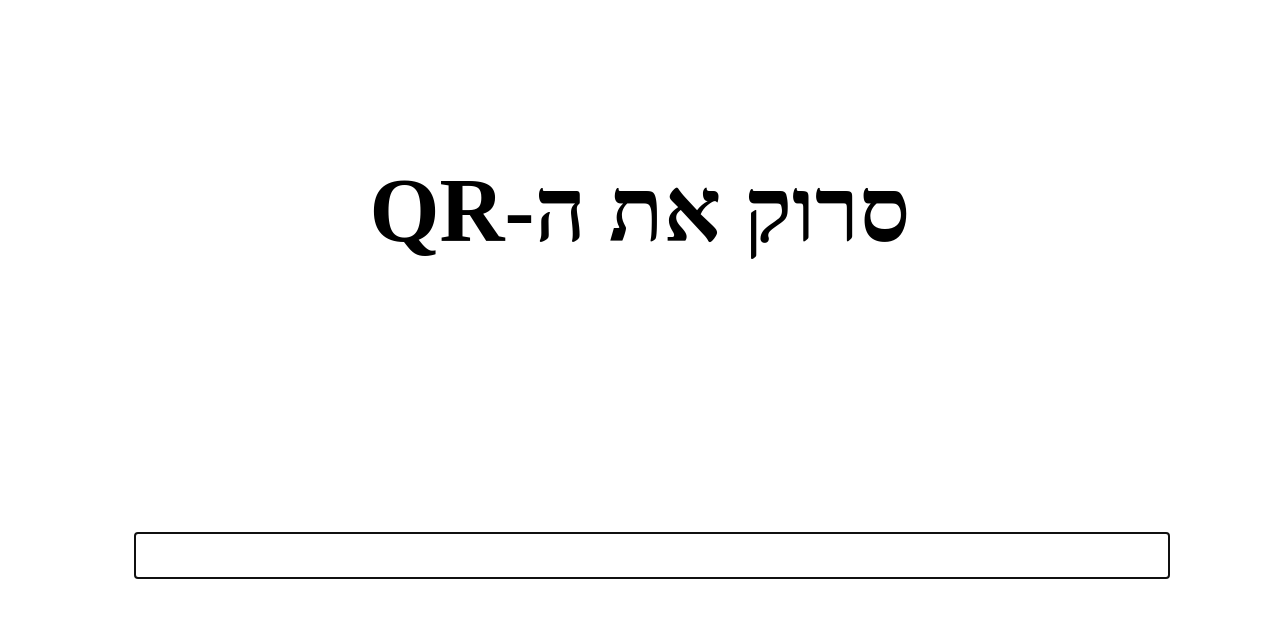
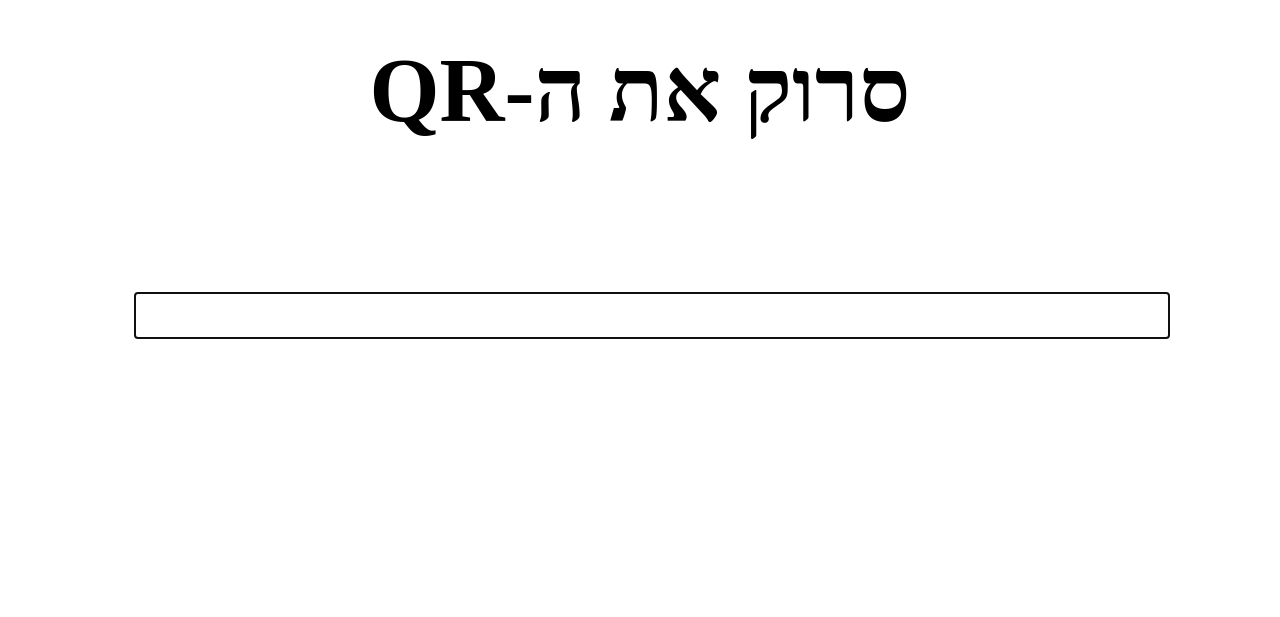
Before and after one commit to DFARJUN/qr, a plain HTML site: page index.html in a window 1280 px wide. Shown: the part 111-728 px from the top of the page. Drawn offline with Linux system fonts and the light colour scheme.

Commit message:
Update index.html

```diff
--- a/index.html
+++ b/index.html
@@ -12,9 +12,9 @@ font-size: 20px;
 padding: 10px;
       border: 2px solid black;}
     p{
-      font-size: 90px;
+font-size: 90px;
 display: block;
-margin: 270px;
+margin: 150px 0px;
 direction: rtl;
 text-align: center;
     }
```
